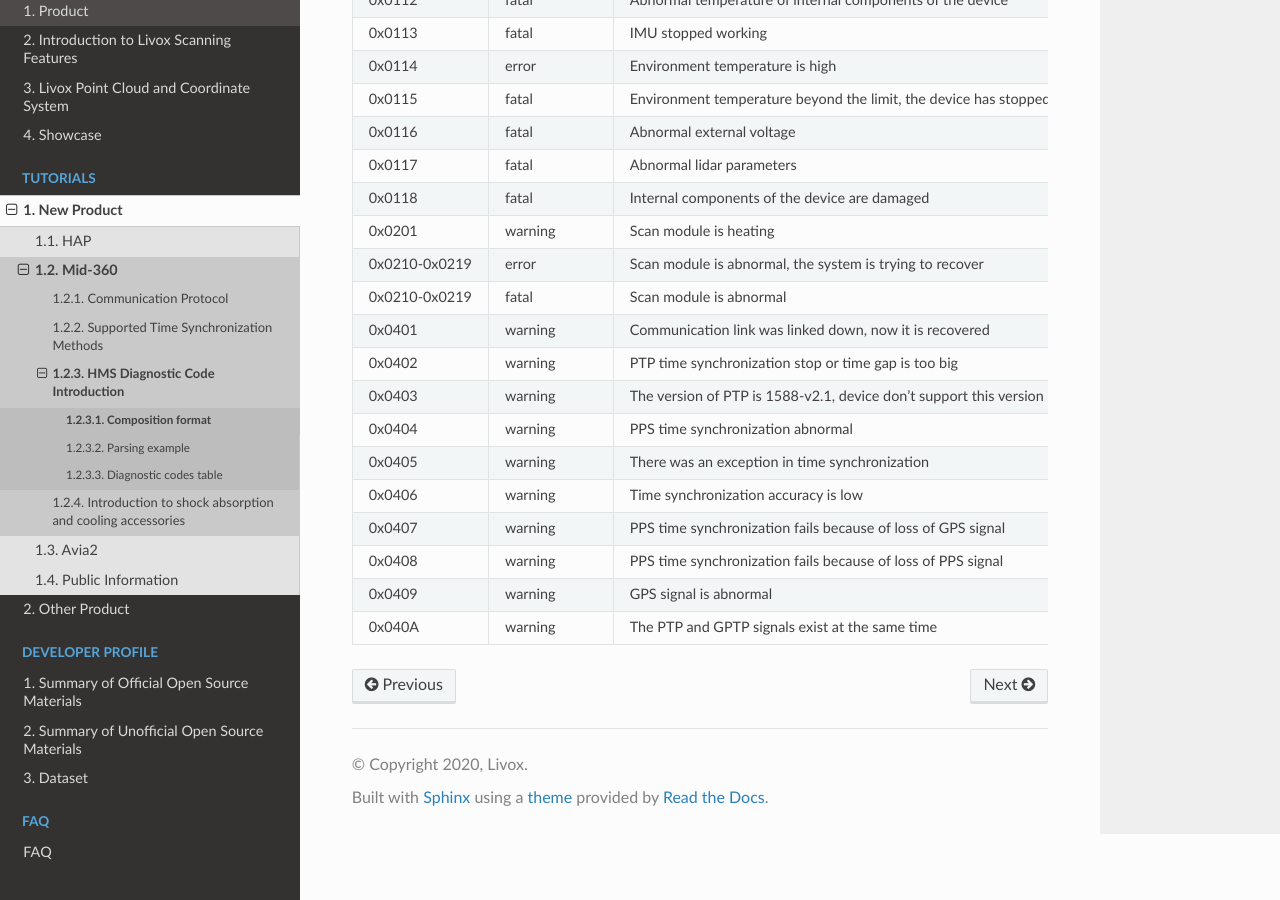
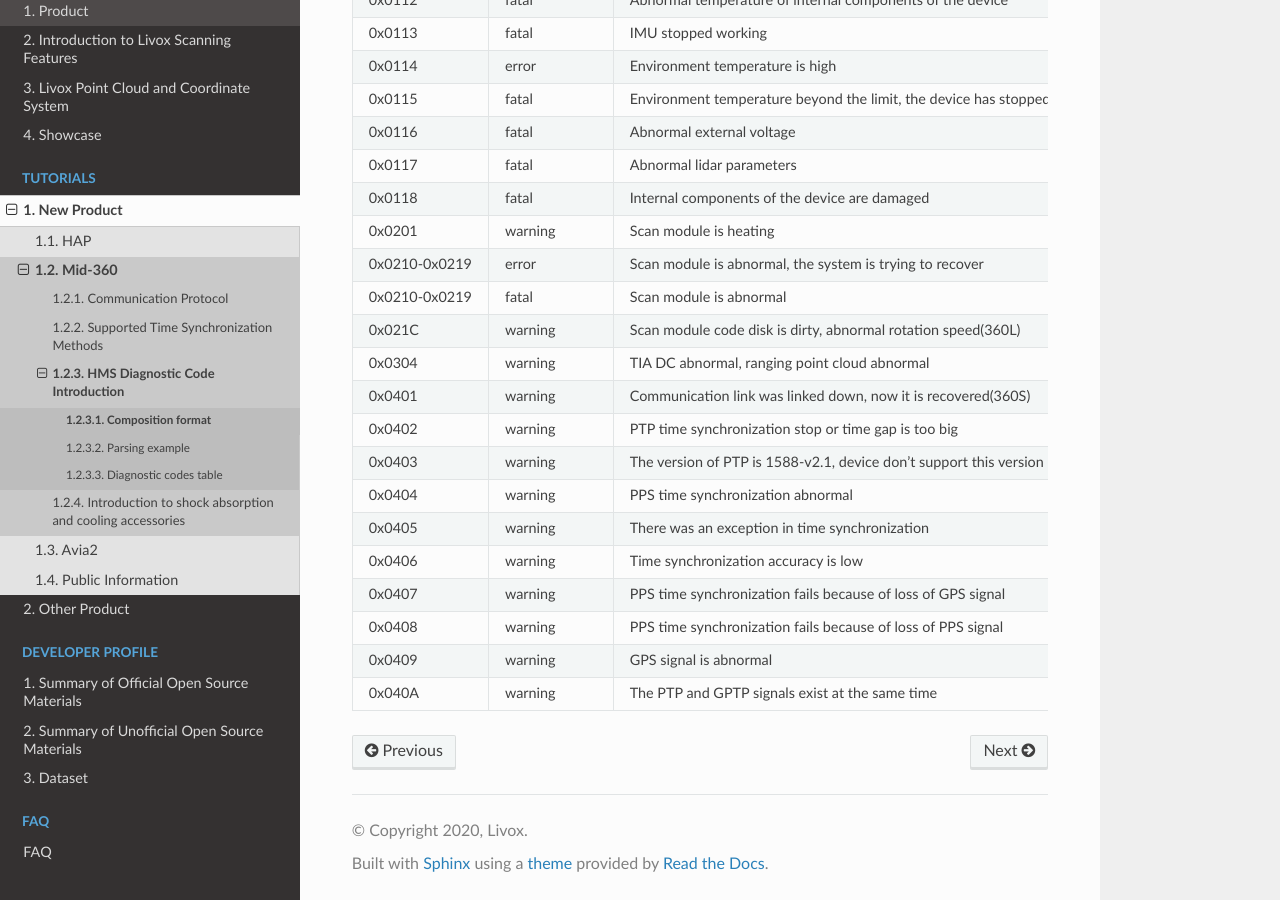
Before and after one commit to Livox-SDK/livox_wiki_en, a Sphinx documentation site: the page built from source/tutorials/new_product/mid360/hms_code_mid360.rst, in a window 1280 px wide and 900 px high, scrolled down 1185 px. Built offline with Sphinx 7.4.7 and the Read the Docs theme 3.1.0, drawn with Linux system fonts in a browser that asks for light colours; pages that are not in the unit, such as notebooks, are missing from menus.

Commit message:
add Mid 360L product information

```diff
--- a/source/tutorials/new_product/mid360/hms_code_mid360.rst
+++ b/source/tutorials/new_product/mid360/hms_code_mid360.rst
@@ -60,7 +60,9 @@ abnormal ID         abnormal level     abnormal description
 0x0201              warning            Scan module is heating                                                        Please wait for the scan module heating
 0x0210-0x0219       error              Scan module is abnormal, the system is trying to recover                      Please wait, if it lasts too long, please try restarting the device to restore
 0x0210-0x0219       fatal              Scan module is abnormal                                                       Please try to restart the device to restore
-0x0401              warning            Communication link was linked down, now it is recovered                       Please check the communication link
+0x021C              warning            Scan module code disk is dirty, abnormal rotation speed(360L)                 Please try to restart the device to restore, return to factory for inspection if not recovered
+0x0304              warning            TIA DC abnormal, ranging point cloud abnormal                                 Please try to restart the device to restore
+0x0401              warning            Communication link was linked down, now it is recovered(360S)                 Please check the communication link
 0x0402              warning            PTP time synchronization stop or time gap is too big                          Please check the PTP time source
 0x0403              warning            The version of PTP is 1588-v2.1, device don't support this version            Please replace 1588-v2.1 version with 1588.2.0 version
 0x0404              warning            PPS time synchronization abnormal                                             Please check the PPS and GPS signal
--- a/source/tutorials/new_product/mid360/mid360.rst
+++ b/source/tutorials/new_product/mid360/mid360.rst
@@ -32,6 +32,7 @@ Notice:
 * The time limit for GPS time synchronization is from 1/1/2000 to 31/12/2037
 * PTP time synchronization does not support IEEE1588v2.1
 * Not recommended for use in scenarios where IEEE1588v2.0 and gPTP coexist；
+* Mid-360L supports GPS and PTP time synchronization, but does not support gPTP time synchronization；
 
 HMS Diagnostic Code Introduction
 ------------------------------------
```
Also changed, not shown: source/introduction/production.rst (+7 -0 lines), source/tutorials/new_product/mid360/livox_eth_protocol_mid360.md (+9 -7 lines), 1 other file.
